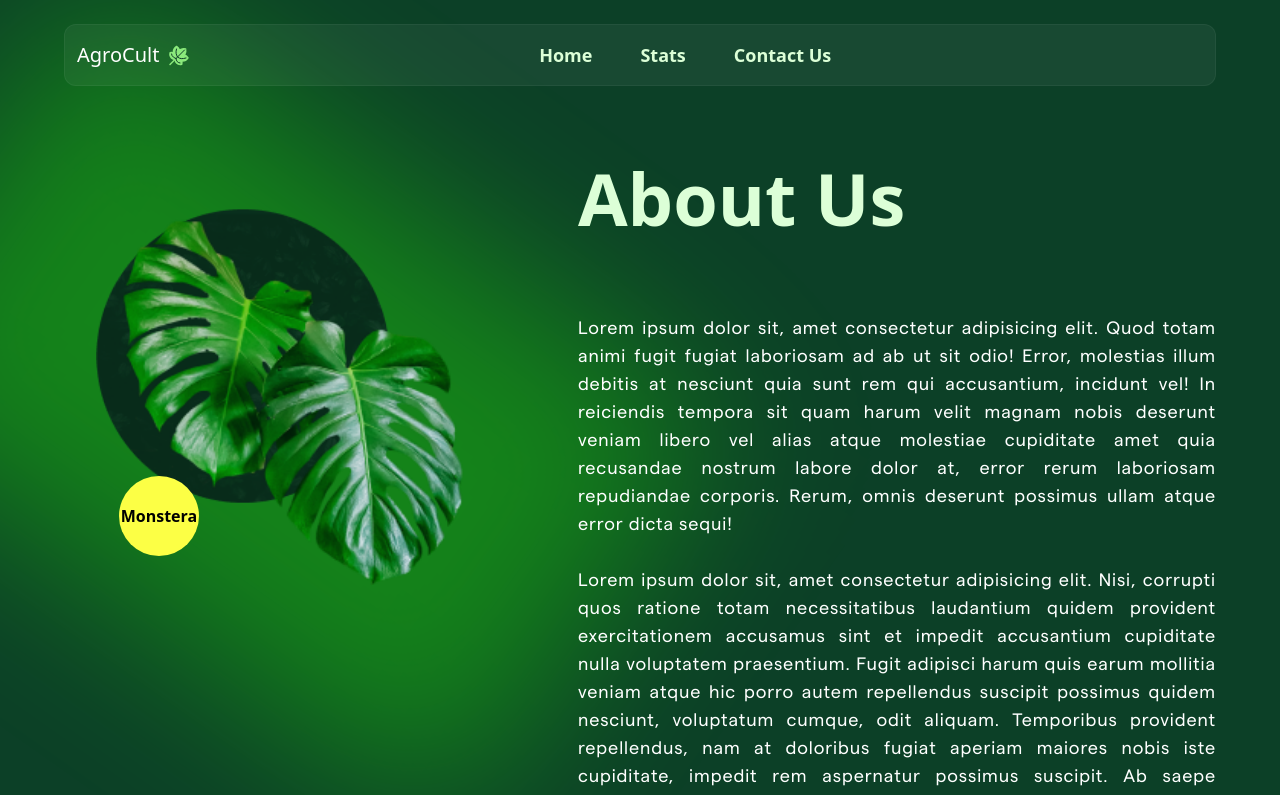
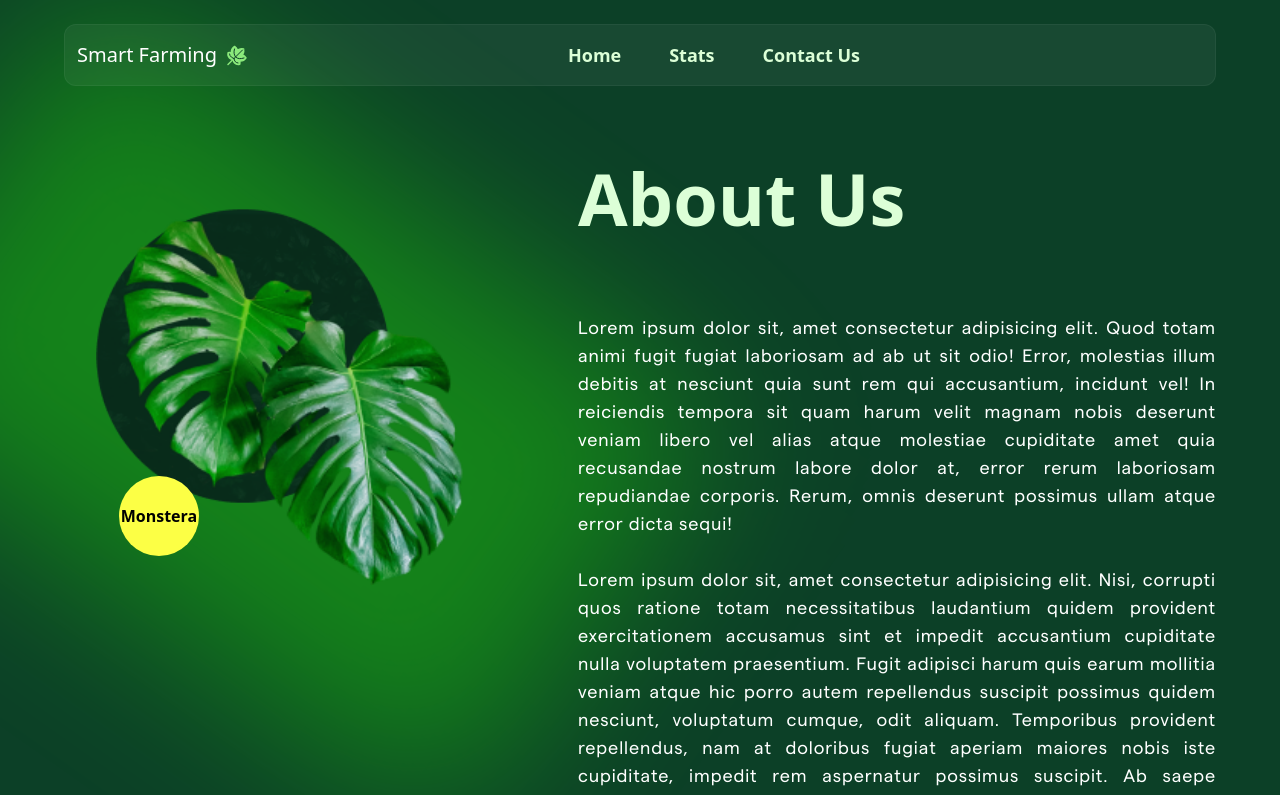
Before and after one commit to nikhilcodes0/AgroCult, a React (Vite) app: page / in a window 1280 px wide. Shown: the top 795 px of the page. Built offline with nearby package versions, Linux system fonts and the light colour scheme.

Commit message:
name change in nav bar

```diff
--- a/src/components/Navbar.tsx
+++ b/src/components/Navbar.tsx
@@ -20,7 +20,7 @@ function Navbar() {
     <div className="bg-[rgba(255,_255,_255,_0.05)] border-[1.3px]  border-[rgba(255,255,255,0.05)] rounded-xl w-[90%] mx-auto my-6 px-3 py-4 ">
       <div className="flex justify-between">
         <div className="flex gap-2 items-center">
-          <p className="logo text-white lg:text-xl">AgroCult</p>
+          <p className="logo text-white lg:text-xl">Smart Farming</p>
           <img src={logo} alt="logo" />
         </div>
         <div className="text-white lg:mx-auto">
```
